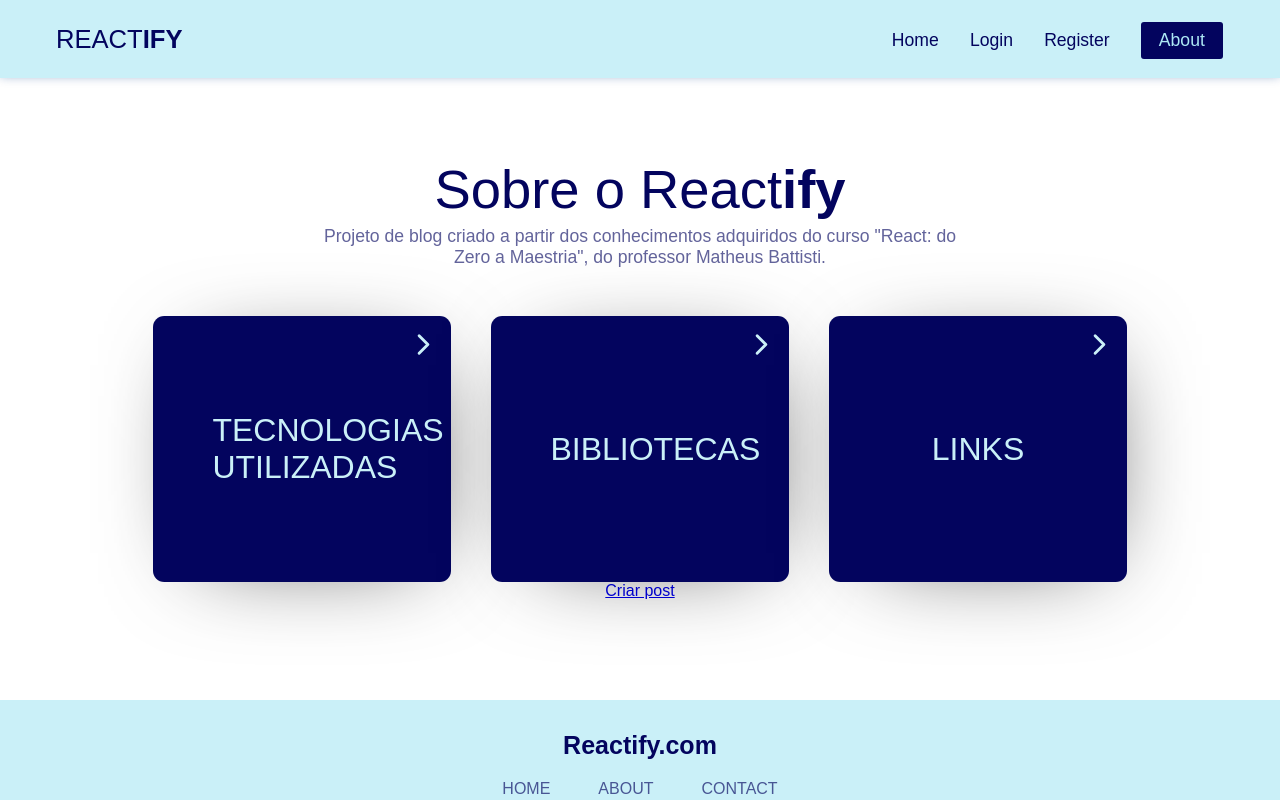
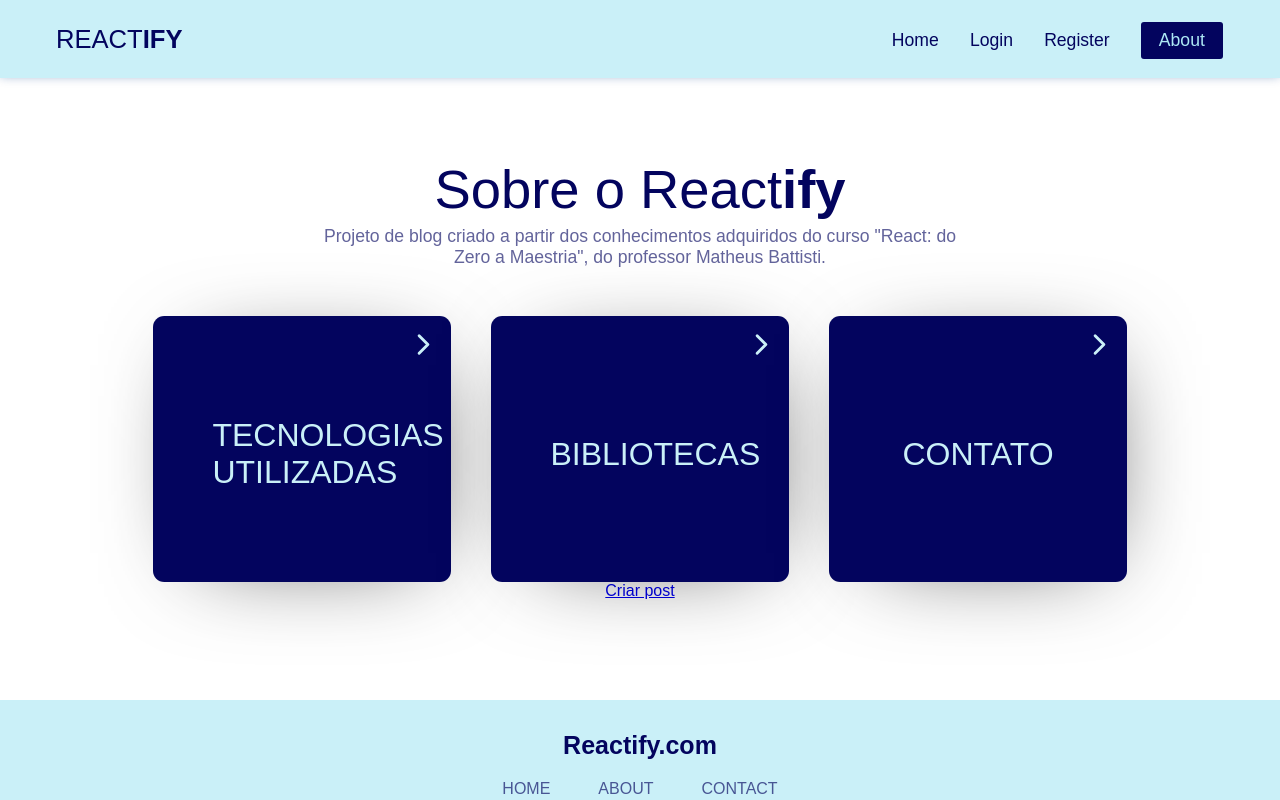
Before and after one commit to michaelleoliveir/reactify, a React (Vite) app: page /about in a window 1280 px wide. Shown: the top 800 px of the page. Built offline with nearby package versions, Linux system fonts and the light colour scheme; no server answers; a web font is replaced by a local one.

Commit message:
fix: finishing flippy cards

```diff
--- a/src/pages/About/About.jsx
+++ b/src/pages/About/About.jsx
@@ -5,6 +5,8 @@ import { Grid2 } from "@mui/material";
 import ReactCardFlip from "react-card-flip";
 import { ChevronLeft, ChevronRight } from "lucide-react";
 import { DiCss3Full, DiFirebase, DiJsBadge, DiNpm, DiReact } from "react-icons/di";
+import { FaLinkedinIn, FaGithub } from "react-icons/fa";
+import { SiGmail } from "react-icons/si";
 
 const About = () => {
     const [flippedCards, setFlippedCards] = useState({});
@@ -24,11 +26,33 @@ const About = () => {
         },
         {
             front: "BIBLIOTECAS",
-            back: "Teste 2"
+            back: (
+                <>
+                    <a href="https://lucide.dev/" target="_blank" className={styles.itemsBack}>Lucide</a>
+                    <br />
+                    <a href="https://react-icons.github.io/react-icons/" target="_blank" className={styles.itemsBack}>React-Icons</a>
+                    <br />
+                    <a href="https://github.com/AaronCCWong/react-card-flip" target="_blank" className={styles.itemsBack}>Card Flip</a>
+                    <br />
+                    <a href="https://mui.com" target="_blank" className={styles.itemsBack}>Mui</a>
+                </>
+            )
         },
         {
-            front: "LINKS",
-            back: "Teste 3"
+            front: "CONTATO",
+            back: (
+                <>
+                    <a href="https://www.linkedin.com/in/michaelle-oliveira/" target="_blank">
+                        <FaLinkedinIn className={styles.iconsBack} size={54} />
+                    </a>
+                    <a href="https://github.com/michaelleoliveir" target="_blank">
+                        <FaGithub className={styles.iconsBack} size={54} />
+                    </a>
+                    <a href="mailto:michaelle.oliveira101103@gmail.com" target="_blank">
+                        <SiGmail className={styles.iconsBack} size={54} />
+                    </a>
+                </>
+            )
         }
     ]
 
@@ -64,7 +88,7 @@ const About = () => {
                                 </div>
 
 
-                                <div className={styles.box} id={styles.boxback}>
+                                <div className={styles.box} id={styles.boxBack}>
                                     <p className={styles.boxText}>{card.back}</p>
                                     <button className={styles.back} onClick={() => handleFlip(index)}>
                                         <ChevronLeft size={41} />
--- a/src/pages/About/About.module.css
+++ b/src/pages/About/About.module.css
@@ -44,11 +44,15 @@
     background-color: #03045E;
 }
 
+#boxBack {
+    background-color: #d3f2f9;
+}
+
 .boxText {
     color: #CAF0F8;
     font-family: 'BLOWREPH', sans-serif;
     width: 70%;
-    margin: 0px;
+    margin-top: 10px;
     font-size: 2rem;
     text-align: center;
 }
@@ -72,6 +76,17 @@ button {
 }
 
 .iconsBack {
+    margin: 0px 10px 0px 10px;
     padding: 3px;
     color: #03045E;
 }
+
+.itemsBack {
+    text-decoration: none;
+    font-size: 1.7rem;
+    color: #03045E;
+}
+
+.itemsBack:hover{
+    font-weight: bolder;
+}
```
